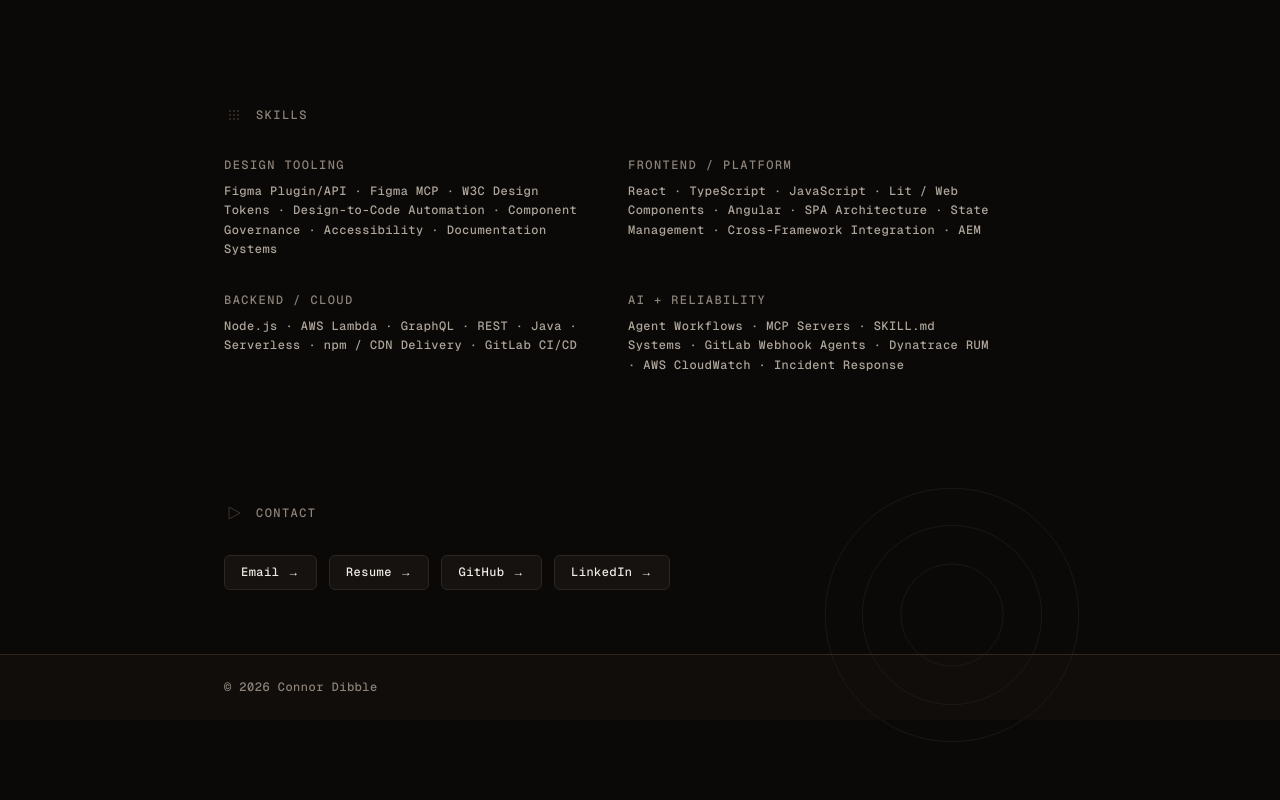
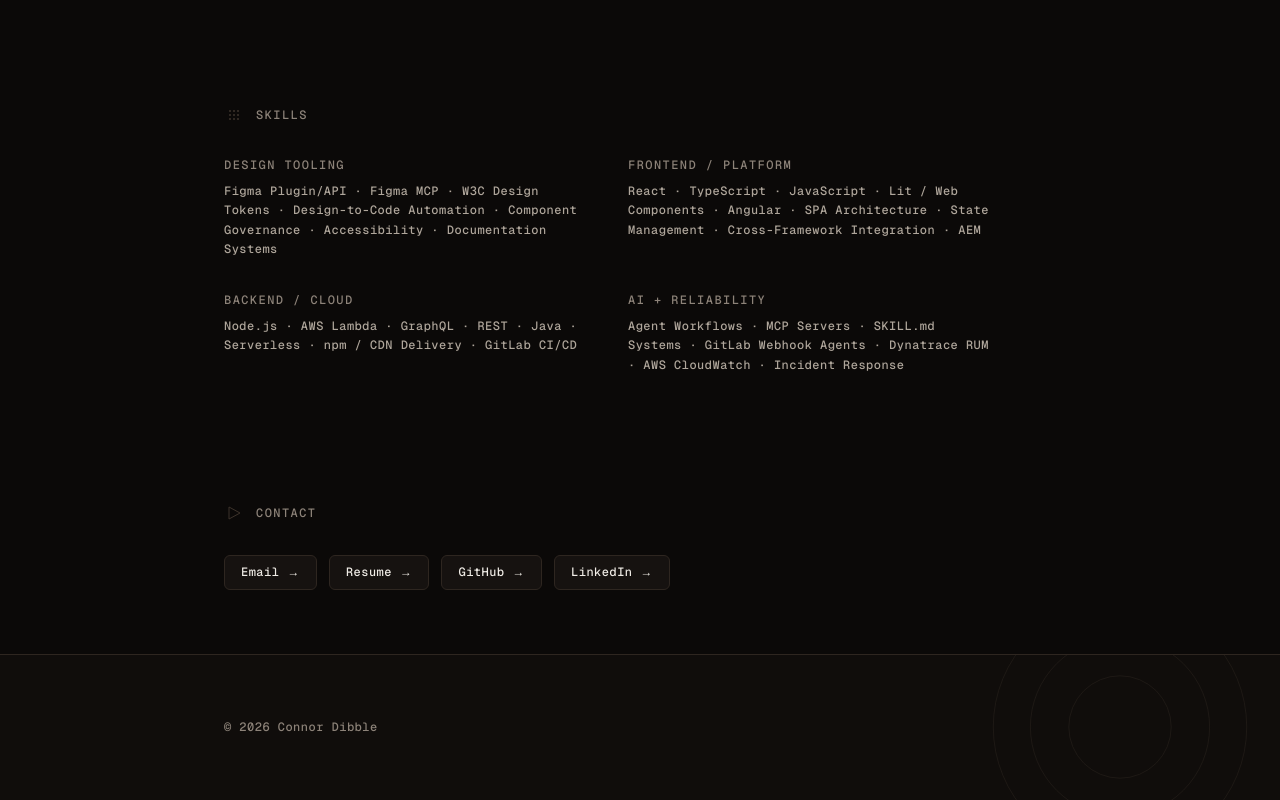
Before and after one commit to connordibble/connordibble.dev, a Next.js app: page / in a window 1280 px wide. Shown: the part 2463-3263 px from the top of the page. Before the commit the page ends 3206 px from the top, so only its background shows below. Built offline with nearby package versions, Linux system fonts and the light colour scheme.

Commit message:
feat: move rings decoration from contact section to footer for site-wide presence

```diff
--- a/src/components/contact.tsx
+++ b/src/components/contact.tsx
@@ -37,22 +37,7 @@
 
 export function Contact() {
   return (
-    <section
-      id="contact"
-      className="container-wide relative isolate py-12 sm:py-16"
-    >
-      <svg
-        viewBox="0 0 200 200"
-        fill="none"
-        stroke="currentColor"
-        strokeWidth="0.5"
-        aria-hidden="true"
-        className="pointer-events-none absolute top-12 right-0 -z-10 hidden h-64 w-64 text-border-strong opacity-50 md:block"
-      >
-        <circle cx="100" cy="100" r="40" />
-        <circle cx="100" cy="100" r="70" />
-        <circle cx="100" cy="100" r="99" />
-      </svg>
+    <section id="contact" className="container-wide py-12 sm:py-16">
       <SectionLabel mark="triangle">Contact</SectionLabel>
       <ul className="mt-8 flex flex-wrap gap-3">
         {links.map((link) => (
--- a/src/components/footer.tsx
+++ b/src/components/footer.tsx
@@ -1,7 +1,19 @@
 export function Footer() {
   return (
-    <footer className="bg-shell border-t border-border">
-      <div className="container-wide py-6">
+    <footer className="relative isolate overflow-hidden bg-shell border-t border-border">
+      <svg
+        viewBox="0 0 200 200"
+        fill="none"
+        stroke="currentColor"
+        strokeWidth="0.5"
+        aria-hidden="true"
+        className="pointer-events-none absolute top-1/2 right-4 -z-10 h-40 w-40 -translate-y-1/2 text-border-strong opacity-50 sm:right-8 sm:h-52 sm:w-52 md:h-64 md:w-64"
+      >
+        <circle cx="100" cy="100" r="40" />
+        <circle cx="100" cy="100" r="70" />
+        <circle cx="100" cy="100" r="99" />
+      </svg>
+      <div className="container-wide py-12 sm:py-16">
         <p className="font-mono text-caption text-text-subtle">
           © 2026 Connor Dibble
         </p>
```
